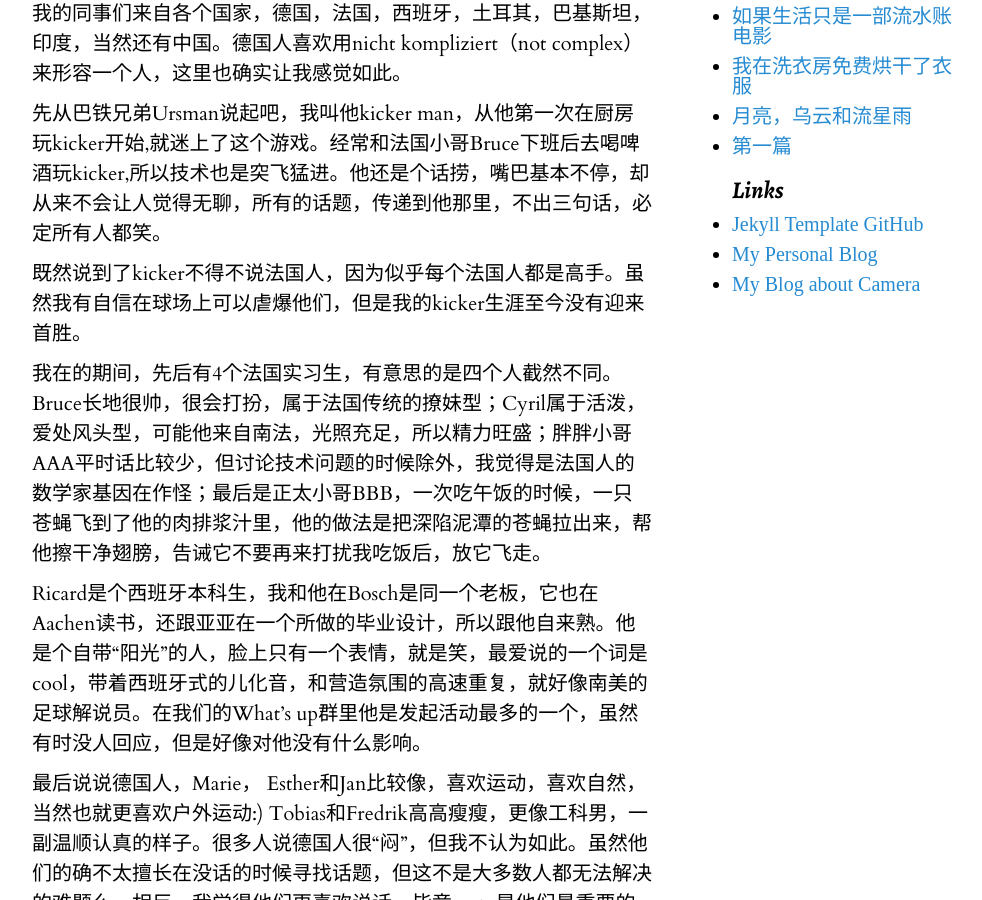
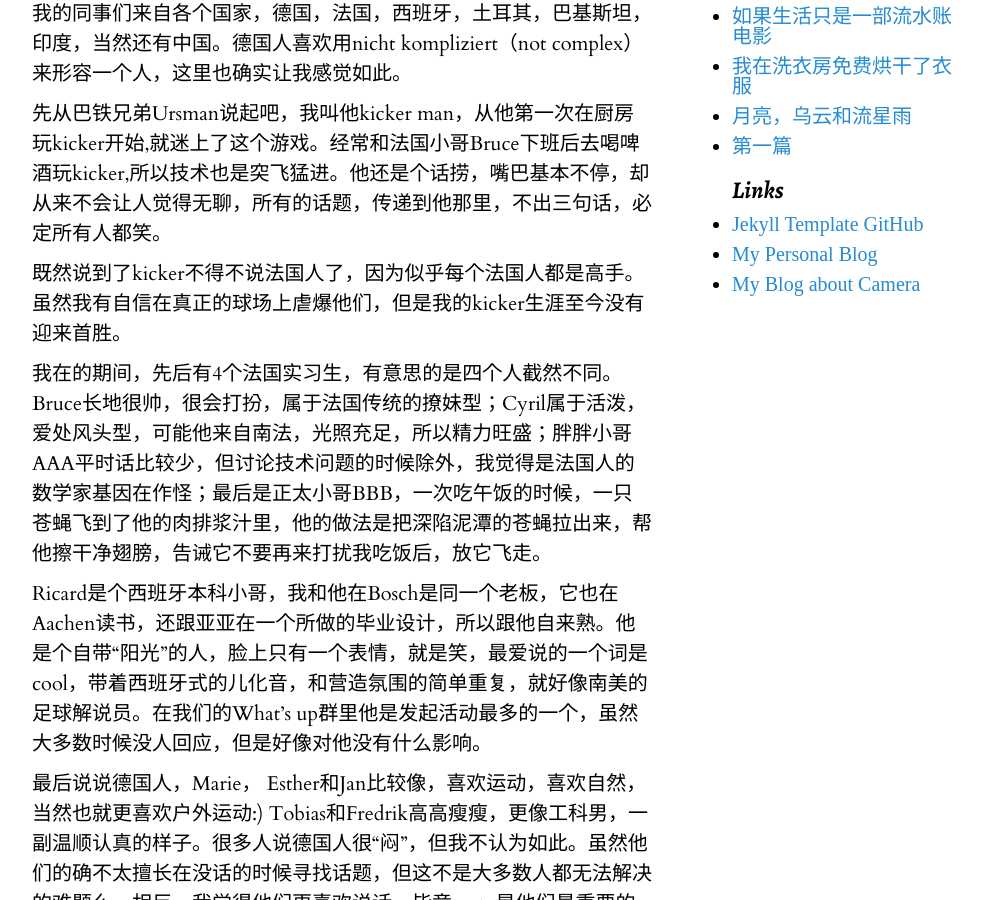
Before and after one commit to runningUnicorn/runningUnicorn.github.io, a Jekyll site: the page built from _posts/2017-08-30-bosch-college.md, in a window 1280 px wide and 900 px high, scrolled down 372 px. Shown: the whole window, without its empty margins (148-1130 px from the left). Built offline with Jekyll 4.4.1, drawn with Linux system fonts in a browser that asks for light colours; some web fonts are replaced.

Commit message:
Update 2017-08-30-bosch-college.md

```diff
--- a/_posts/2017-08-30-bosch-college.md
+++ b/_posts/2017-08-30-bosch-college.md
@@ -10,11 +10,11 @@ category: Daily
 
 先从巴铁兄弟Ursman说起吧，我叫他kicker man，从他第一次在厨房玩kicker开始,就迷上了这个游戏。经常和法国小哥Bruce下班后去喝啤酒玩kicker,所以技术也是突飞猛进。他还是个话捞，嘴巴基本不停，却从来不会让人觉得无聊，所有的话题，传递到他那里，不出三句话，必定所有人都笑。
 
-既然说到了kicker不得不说法国人，因为似乎每个法国人都是高手。虽然我有自信在球场上可以虐爆他们，但是我的kicker生涯至今没有迎来首胜。
+既然说到了kicker不得不说法国人了，因为似乎每个法国人都是高手。虽然我有自信在真正的球场上虐爆他们，但是我的kicker生涯至今没有迎来首胜。
 
 我在的期间，先后有4个法国实习生，有意思的是四个人截然不同。Bruce长地很帅，很会打扮，属于法国传统的撩妹型；Cyril属于活泼，爱处风头型，可能他来自南法，光照充足，所以精力旺盛；胖胖小哥AAA平时话比较少，但讨论技术问题的时候除外，我觉得是法国人的数学家基因在作怪；最后是正太小哥BBB，一次吃午饭的时候，一只苍蝇飞到了他的肉排浆汁里，他的做法是把深陷泥潭的苍蝇拉出来，帮他擦干净翅膀，告诫它不要再来打扰我吃饭后，放它飞走。
 
-Ricard是个西班牙本科生，我和他在Bosch是同一个老板，它也在Aachen读书，还跟亚亚在一个所做的毕业设计，所以跟他自来熟。他是个自带“阳光”的人，脸上只有一个表情，就是笑，最爱说的一个词是cool，带着西班牙式的儿化音，和营造氛围的高速重复，就好像南美的足球解说员。在我们的What's up群里他是发起活动最多的一个，虽然有时没人回应，但是好像对他没有什么影响。
+Ricard是个西班牙本科小哥，我和他在Bosch是同一个老板，它也在Aachen读书，还跟亚亚在一个所做的毕业设计，所以跟他自来熟。他是个自带“阳光”的人，脸上只有一个表情，就是笑，最爱说的一个词是cool，带着西班牙式的儿化音，和营造氛围的简单重复，就好像南美的足球解说员。在我们的What's up群里他是发起活动最多的一个，虽然大多数时候没人回应，但是好像对他没有什么影响。
 
 最后说说德国人，Marie， Esther和Jan比较像，喜欢运动，喜欢自然，当然也就更喜欢户外运动:) Tobias和Fredrik高高瘦瘦，更像工科男，一副温顺认真的样子。很多人说德国人很“闷”，但我不认为如此。虽然他们的确不太擅长在没话的时候寻找话题，但这不是大多数人都无法解决的难题么。相反，我觉得他们更喜欢说话，毕竟party是他们最重要的娱乐方式之一，而party除了喝酒，吃东西，就是说话了。
 
```
